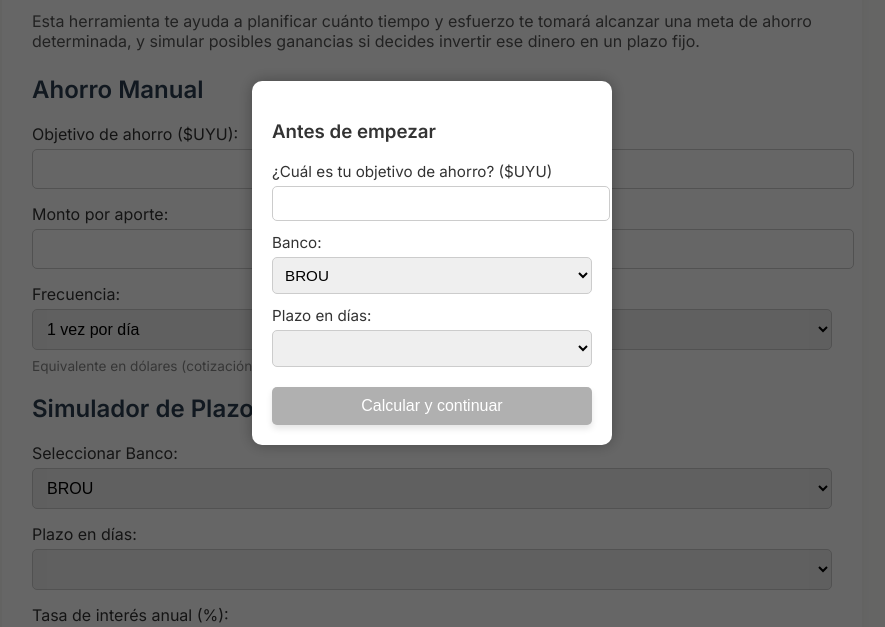
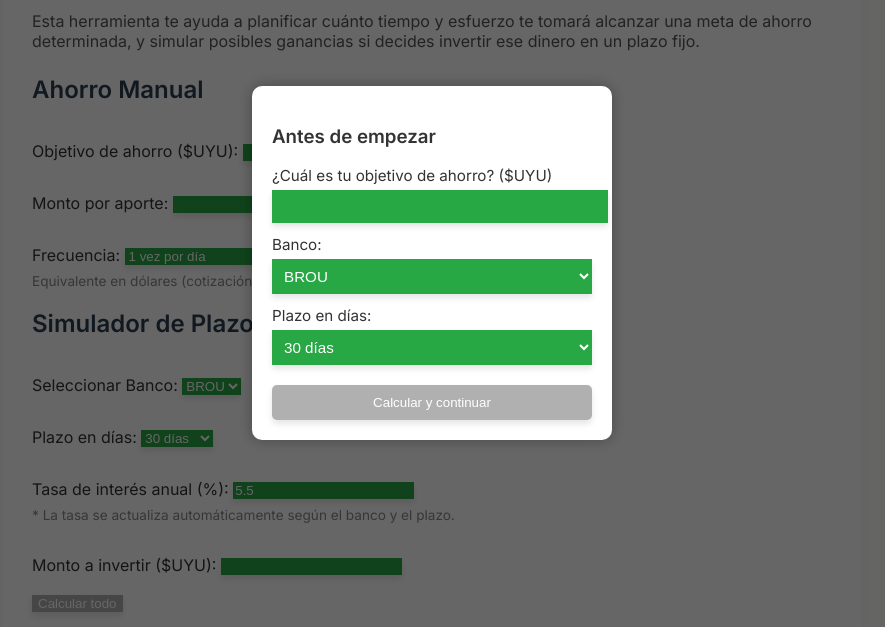
Before and after one commit to maniat1k/maniat1k.github.io, a plain HTML site: page ahorro.html in a window 1280 px wide. Shown: the part 137-764 px from the top of the page, without its empty margins (208-1093 px from the left). Drawn offline with nearby package versions, Linux system fonts and the light colour scheme.

Commit message:
Update ahorro.html
correccion total

```diff
--- a/ahorro.html
+++ b/ahorro.html
@@ -45,14 +45,6 @@
       margin-top: 15px;
     }
     input, select, button {
-      width: 100%;
-      padding: 10px;
-      margin-top: 5px;
-      border: 1px solid #ccc;
-      border-radius: 5px;
-      font-size: 1em;
-    }
-	button {
   background-color: #28a745; /* Verde acción */
   color: white;
   cursor: pointer;
@@ -61,12 +53,19 @@
   box-shadow: 0 4px 6px rgba(0, 0, 0, 0.1);
   transition: background-color 0.3s ease, box-shadow 0.3s ease;
 }
-
 button:hover {
   background-color: #218838;
   box-shadow: 0 6px 12px rgba(0, 0, 0, 0.15);
 }
-
+    button {
+      background-color: #b0b0b0;
+      color: white;
+      cursor: pointer;
+      margin-top: 20px;
+    }
+    button:hover {
+      background-color: #888;
+    }
     .result {
       margin-top: 20px;
       font-weight: bold;
@@ -192,7 +191,7 @@
 
     <h2>Ahorro Manual</h2>
     <label>Objetivo de ahorro ($UYU): <input type="text" id="objetivo" oninput="actualizarDolares()" /></label>
-    <label>Monto por aporte: <input type="text" id="aporte" /></label>
+    <label>Monto por aporte: <input type="text" id="aporte" oninput="validarEntradasAhorro()" /></label>
     <label>Frecuencia:
       <select id="frecuencia">
         <option value="1">1 vez por día</option>
@@ -255,10 +254,7 @@
     }
 
     function actualizarDolares() {
-      const valorUYU = parseNumber(document.getElementById('objetivo').value);
-      const enUSD = (valorUYU / cotizacionDolar).toFixed(2);
-      document.getElementById('usd_equivalente').innerText = `$${enUSD} USD`;
-    }
+
     function validarEntradasAhorro() {
       const objetivo = parseNumber(document.getElementById('objetivo').value);
       const aporte = parseNumber(document.getElementById('aporte').value);
@@ -278,6 +274,10 @@
       return true;
     }
 
+      const valorUYU = parseNumber(document.getElementById('objetivo').value);
+      const enUSD = (valorUYU / cotizacionDolar).toFixed(2);
+      document.getElementById('usd_equivalente').innerText = `$${enUSD} USD`;
+    }
 
     function actualizarPlazos() {
       const banco = document.getElementById('banco').value;
@@ -290,6 +290,7 @@
         opt.textContent = `${p} días`;
         select.appendChild(opt);
       });
+      document.getElementById('popupPlazo').selectedIndex = 0;
       cargarTasa();
     }
 
@@ -306,7 +307,6 @@
       calcularPlazoFijo();
     }
 
-    function calcularAhorro() {
     function calcularAhorro() {
       if (!validarEntradasAhorro()) return;
       const objetivo = parseNumber(document.getElementById('objetivo').value);
@@ -385,6 +385,7 @@ Total al vencimiento: $${total.toFixed(2)}`;
         opt.textContent = `${p} días`;
         select.appendChild(opt);
       });
+      document.getElementById('popupPlazo').selectedIndex = 0;
     }
 
     function usarValoresPopup() {
```
Lines whose indentation alone changed are shown as unchanged.
